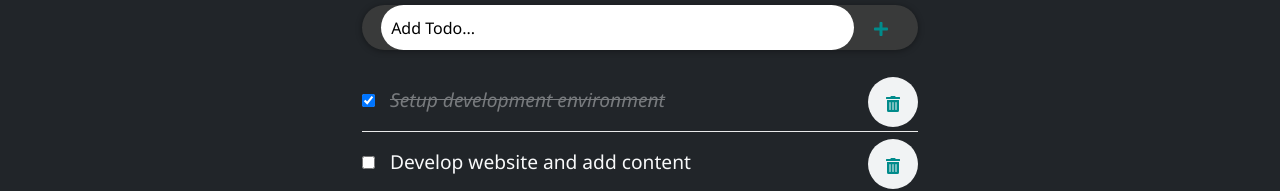
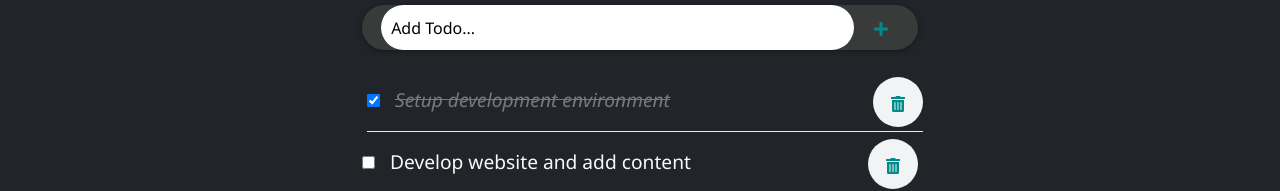
Before and after one commit to fherrerao/To-do-list-react, a React (Create React App) app: page / in a window 1280 px wide. In both pictures the pointer is over the item "Setup development environment". Shown: the part 329-520 px from the top of the page. Built offline with nearby package versions, Linux system fonts and the light colour scheme.

Commit message:
Adding hover animation for todos

```diff
--- a/src/components/TodoItem.module.css
+++ b/src/components/TodoItem.module.css
@@ -3,6 +3,10 @@
   list-style-type: none;
   padding: 17px 0;
   border-bottom: 1px solid #eaeaea;
+}
+
+.item:hover {
+  transform: translate(5px);
 }
 
 .checkbox {
```
